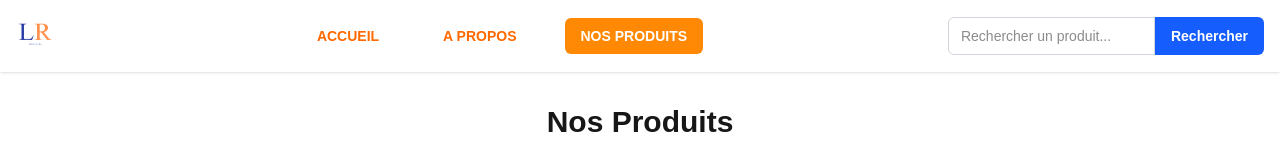
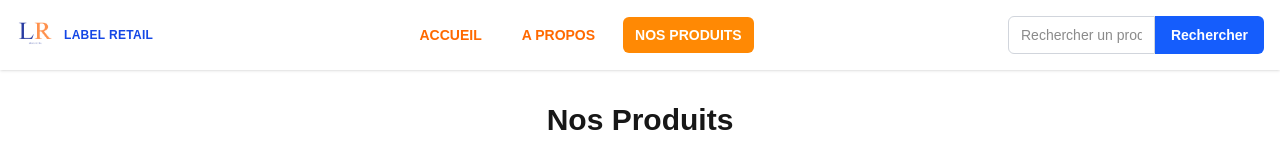
Before and after one commit to yves45839/labelshop-frontend, a Next.js app: page /products in a window 1280 px wide. Shown: the top 160 px of the page. Built offline with nearby package versions, Linux system fonts and the light colour scheme; no server answers.

Commit message:
Recherche Ok

```diff
--- a/components/Navbar.tsx
+++ b/components/Navbar.tsx
@@ -1,12 +1,22 @@
 'use client';
 
-import { useState } from 'react';
+import { useState, useEffect } from 'react';
 import Link from 'next/link';
 import { useRouter, usePathname } from 'next/navigation';
 import Image from 'next/image';
+import axios from 'axios';
+
+type Product = {
+  id: number;
+  name: string;
+  slug: string;
+  default_code?: string;
+  image_1024?: string;
+};
 
 export default function Navbar() {
   const [searchQuery, setSearchQuery] = useState('');
+  const [suggestions, setSuggestions] = useState<Product[]>([]);
   const router = useRouter();
   const pathname = usePathname();
 
@@ -14,8 +24,34 @@ export default function Navbar() {
     e.preventDefault();
     if (searchQuery.trim()) {
       router.push(`/products/${searchQuery}`);
+      setSearchQuery('');
+      setSuggestions([]);
     }
   };
+
+  useEffect(() => {
+    if (searchQuery.length < 2) {
+      setSuggestions([]);
+      return;
+    }
+
+    const fetchSuggestions = async () => {
+      try {
+        const res = await axios.get('https://labelshop-backend.onrender.com/products/get-products/');
+        const query = searchQuery.toLowerCase();
+        const filtered = res.data.filter((p: Product) =>
+          p.name.toLowerCase().includes(query) ||
+          p.slug.toLowerCase().includes(query) ||
+          p.default_code?.toLowerCase().includes(query)
+        );
+        setSuggestions(filtered.slice(0, 5));
+      } catch (err) {
+        console.error('Erreur suggestions :', err);
+      }
+    };
+
+    fetchSuggestions();
+  }, [searchQuery]);
 
   const navLinks = [
     { href: '/', label: 'ACCUEIL' },
@@ -24,28 +60,29 @@ export default function Navbar() {
   ];
 
   return (
-    <header className="bg-white shadow-sm py-4">
-      <div className="container mx-auto flex items-center justify-between px-4">
-
-        {/* Logo + texte */}
-        <Link href="/" className="flex flex-col items-center space-y-1">
+    <header className="bg-white shadow-sm py-4 relative z-50">
+      <div className="max-w-screen-xl mx-auto px-4 flex flex-col md:flex-row items-center justify-between gap-4">
+        {/* Logo */}
+        <Link href="/" className="flex items-center space-x-2">
           <Image
             src="/images/lr.png"
             alt="Logo Label Retail"
-              width={80}
-              height={80}
-              className="w-10 h-10 object-contain"
+            width={40}
+            height={40}
+            className="object-contain"
           />
-
+          <span className="text-xs font-bold text-blue-700 tracking-wide hidden sm:inline">
+            LABEL RETAIL
+          </span>
         </Link>
 
         {/* Navigation centrale */}
-        <nav className="flex space-x-8 text-sm font-bold text-orange-500">
+        <nav className="flex flex-wrap justify-center gap-4 text-sm font-bold text-orange-500">
           {navLinks.map(({ href, label }) => (
             <Link
               key={href}
               href={href}
-              className={`px-4 py-2 rounded-md transition-all duration-300 ${
+              className={`px-3 py-2 rounded-md transition-all duration-300 ${
                 pathname === href
                   ? 'bg-orange-400 text-white'
                   : 'hover:text-blue-600'
@@ -56,14 +93,15 @@ export default function Navbar() {
           ))}
         </nav>
 
-        {/* Recherche */}
+        {/* Zone de recherche */}
+        <div className="relative w-full md:w-64">
           <form onSubmit={handleSearch} className="flex">
             <input
               type="text"
               value={searchQuery}
               onChange={(e) => setSearchQuery(e.target.value)}
               placeholder="Rechercher un produit..."
-            className="px-3 py-2 rounded-l-md outline-none border border-gray-300 text-sm"
+              className="w-full px-3 py-2 rounded-l-md border border-gray-300 text-sm"
             />
             <button
               type="submit"
@@ -72,6 +110,40 @@ export default function Navbar() {
               Rechercher
             </button>
           </form>
+
+          {/* Suggestions */}
+          {suggestions.length > 0 && (
+            <ul className="absolute w-full bg-white border border-gray-300 rounded shadow mt-1 z-50 text-sm max-h-60 overflow-y-auto">
+              {suggestions.map((product) => {
+                const imageUrl = product.image_1024?.startsWith('http')
+                  ? product.image_1024
+                  : `https://labelshop-backend.onrender.com${product.image_1024}`;
+
+                return (
+                  <li
+                    key={product.id}
+                    onClick={() => {
+                      router.push(`/products/${product.slug}`);
+                      setSearchQuery('');
+                      setSuggestions([]);
+                    }}
+                    className="flex items-center gap-2 px-4 py-2 hover:bg-gray-100 cursor-pointer"
+                  >
+                    <Image
+                      src={`${imageUrl}?t=${Date.now()}`}
+                      alt={product.name}
+                      width={32}
+                      height={32}
+                      unoptimized
+                      className="rounded object-contain w-8 h-8"
+                    />
+                    <span>{product.name}</span>
+                  </li>
+                );
+              })}
+            </ul>
+          )}
+        </div>
       </div>
     </header>
   );
```
Lines whose indentation alone changed are shown as unchanged.
